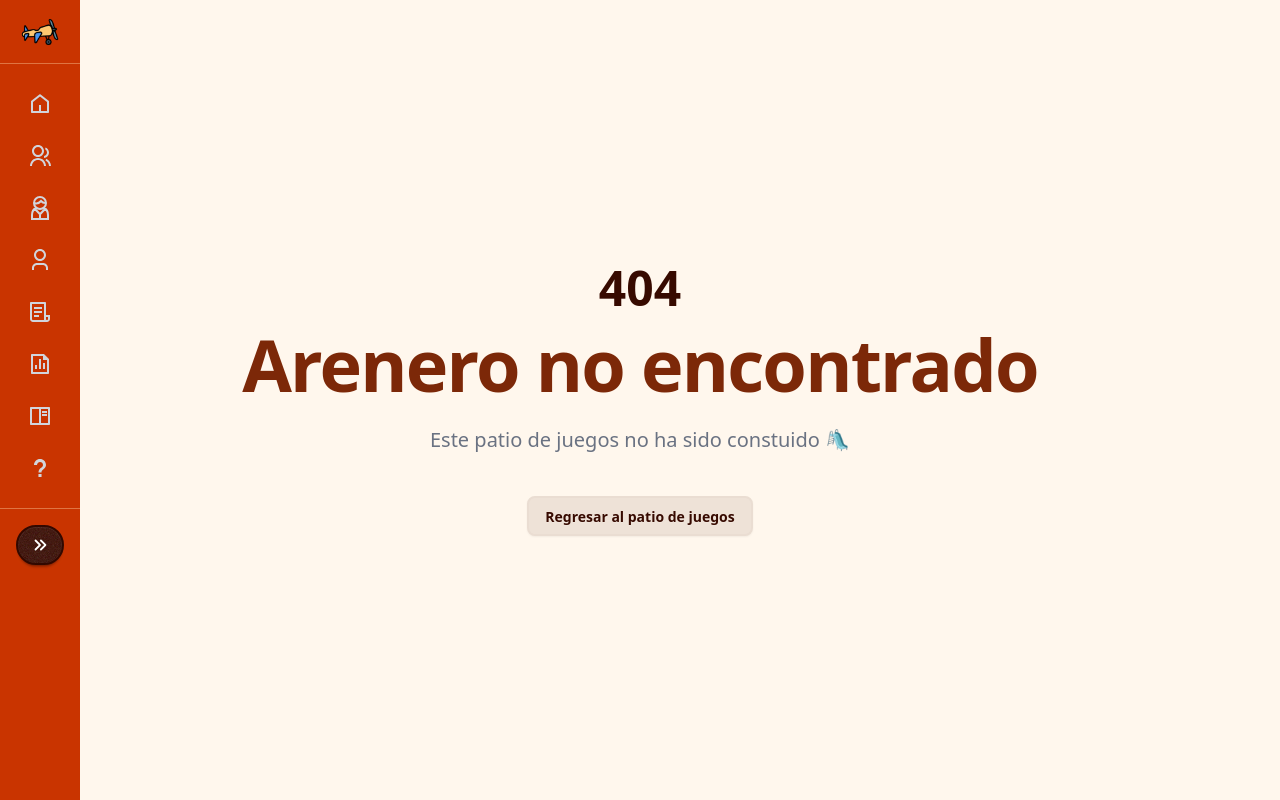
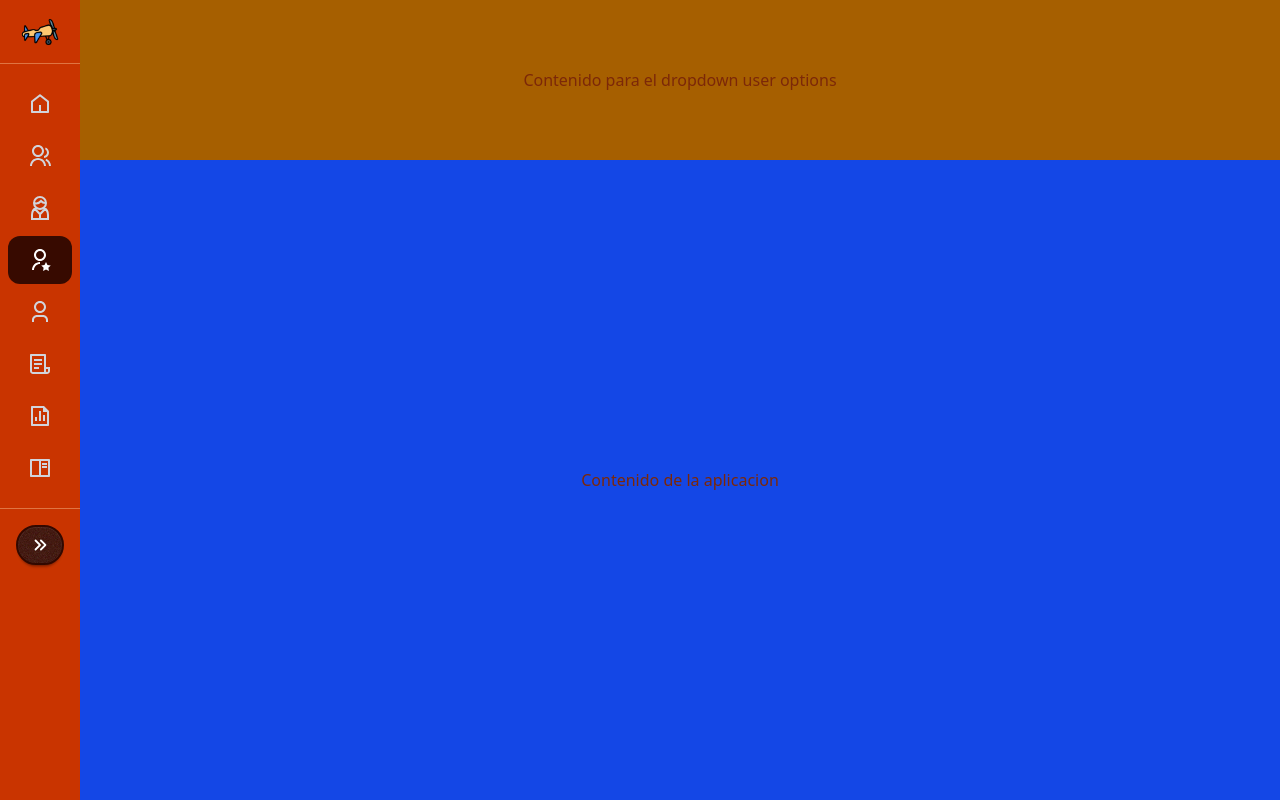
Before and after one commit to muke78/Frontend-Kindergarden, a React (Vite) app: page /parents in a window 1280 px wide. Before the commit this address had no page. Built offline with nearby package versions, Linux system fonts and the light colour scheme; sample sign-in values are in the browser's storage.

Commit message:
feat: Reorganizacion de rutas en contorl options

```diff
--- /dev/null
+++ b/src/pages/PrivateRoutes/Parents.tsx
@@ -0,0 +1,20 @@
+import { useSidebar } from "@/hooks/useSidebar";
+
+export const Parents = () => {
+  const { isMobile, sidebarOpen } = useSidebar();
+  return (
+    <main
+      className={`min-h-screen transition-all duration-300 ${isMobile ? "ml-0" : sidebarOpen ? "ml-64" : "ml-20"} animate__animated animate__fadeIn`}
+    >
+      <div className="grid grid-cols-1 grid-rows-5 w-full h-screen">
+        <div className="bg-yellow-700 flex justify-center items-center">
+          {" "}
+          Contenido para el dropdown user options
+        </div>
+        <div className=" flex justify-center items-center bg-blue-700 row-span-4">
+          Contenido de la aplicacion
+        </div>
+      </div>
+    </main>
+  );
+};
--- a/src/routes/AppRouter.tsx
+++ b/src/routes/AppRouter.tsx
@@ -2,6 +2,7 @@ import { Catalogs } from "@/pages/PrivateRoutes/Catalogs";
 import { Confi } from "@/pages/PrivateRoutes/Confi";
 import { Evaluations } from "@/pages/PrivateRoutes/Evaluations";
 import { Help } from "@/pages/PrivateRoutes/Help";
+import { Parents } from "@/pages/PrivateRoutes/Parents";
 import { Reports } from "@/pages/PrivateRoutes/Reports";
 import { Users } from "@/pages/PrivateRoutes/Users";
 
@@ -75,6 +76,14 @@ export const AppRouter = () => {
         }
       />
       <Route
+        path="/parents"
+        element={
+          <PrivateRoute>
+            <Parents />
+          </PrivateRoute>
+        }
+      />
+      <Route
         path="/students"
         element={
           <PrivateRoute>
--- a/src/styles/variables.tsx
+++ b/src/styles/variables.tsx
@@ -21,6 +21,7 @@ import { RiBookReadLine } from "react-icons/ri";
 import { RiSettings5Line } from "react-icons/ri";
 import { RiEditLine } from "react-icons/ri";
 import { RiArrowLeftSLine } from "react-icons/ri";
+import { RiUserStarLine } from "react-icons/ri";
 import { RxHamburgerMenu } from "react-icons/rx";
 import { SlOptions } from "react-icons/sl";
 
@@ -53,4 +54,5 @@ export const v = {
   iconoCrearButton: RiEditLine,
   iconoMasOpciones: SlOptions,
   iconoGoogle: FcGoogle,
+  iconoPapas: RiUserStarLine,
 };
--- a/src/utils/dataEstatica.tsx
+++ b/src/utils/dataEstatica.tsx
@@ -1,10 +1,15 @@
-import { v } from "../styles/variables";
+import { v } from "@styles/variables";
 
 export const controlOptionsuserArray = [
   {
     label: "Configuración",
     icon: <v.iconoConfiguracion />,
     to: "/config",
+  },
+  {
+    label: "Ayuda",
+    icon: <v.iconoAyuda />,
+    to: "/help",
   },
   {
     label: "Cerrar sesion",
@@ -31,6 +36,11 @@ export const LinksArray = [
     to: "/teachers",
   },
   {
+    label: "Padres",
+    icon: <v.iconoPapas />,
+    to: "/parents",
+  },
+  {
     label: "Alumnos",
     icon: <v.iconoAlumnos />,
     to: "/students",
@@ -50,9 +60,4 @@ export const LinksArray = [
     icon: <v.iconoCatalogos />,
     to: "/catalogs",
   },
-  {
-    label: "Ayuda",
-    icon: <v.iconoAyuda />,
-    to: "/help",
-  },
 ];
```
